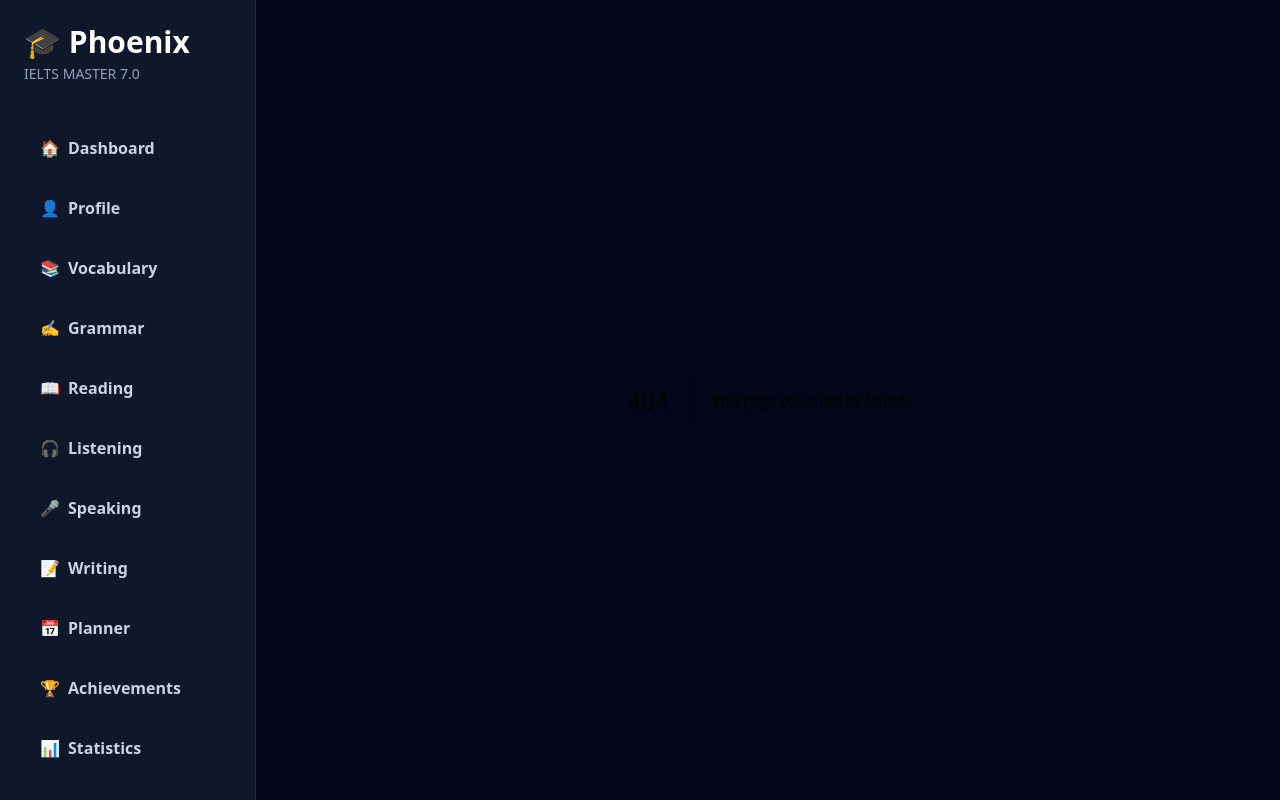
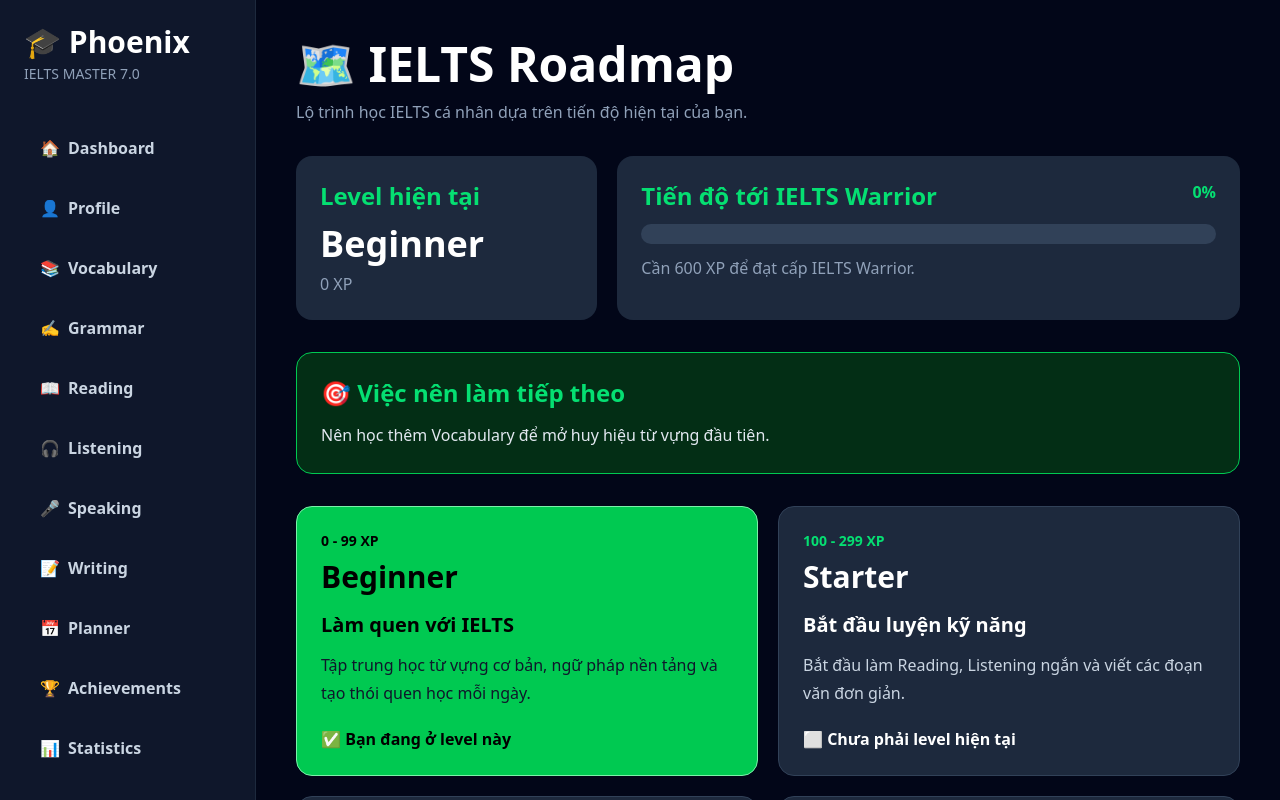
Before and after one commit to vominhhy369-svg/phoenix-ielts, a Next.js app: page /roadmap in a window 1280 px wide. Before the commit this address had no page. Shown: the top 800 px of the page. Built offline with nearby package versions, Linux system fonts and the light colour scheme.

Commit message:
Add IELTS roadmap page

```diff
--- /dev/null
+++ b/app/roadmap/page.tsx
@@ -0,0 +1,206 @@
+"use client";
+
+import { useEffect, useState } from "react";
+
+const stages = [
+  {
+    level: "Beginner",
+    xp: "0 - 99 XP",
+    title: "Làm quen với IELTS",
+    description:
+      "Tập trung học từ vựng cơ bản, ngữ pháp nền tảng và tạo thói quen học mỗi ngày.",
+  },
+  {
+    level: "Starter",
+    xp: "100 - 299 XP",
+    title: "Bắt đầu luyện kỹ năng",
+    description:
+      "Bắt đầu làm Reading, Listening ngắn và viết các đoạn văn đơn giản.",
+  },
+  {
+    level: "Learner",
+    xp: "300 - 599 XP",
+    title: "Tăng tốc luyện đề",
+    description:
+      "Luyện đều 4 kỹ năng, theo dõi điểm Reading/Listening và cải thiện Writing.",
+  },
+  {
+    level: "IELTS Warrior",
+    xp: "600+ XP",
+    title: "Sẵn sàng bứt phá",
+    description:
+      "Duy trì streak, làm bài đầy đủ và luyện theo format gần giống đề thi thật.",
+  },
+];
+
+export default function Roadmap() {
+  const [learnedWords, setLearnedWords] = useState<string[]>([]);
+  const [grammarLessons, setGrammarLessons] = useState<string[]>([]);
+  const [plannerTasks, setPlannerTasks] = useState<string[]>([]);
+  const [hasWriting, setHasWriting] = useState(false);
+  const [readingBestScore, setReadingBestScore] = useState("Chưa có");
+  const [listeningBestScore, setListeningBestScore] = useState("Chưa có");
+  const [streak, setStreak] = useState(0);
+
+  useEffect(() => {
+    setLearnedWords(JSON.parse(localStorage.getItem("learnedWords") || "[]"));
+
+    setGrammarLessons(
+      JSON.parse(localStorage.getItem("completedGrammarLessons") || "[]")
+    );
+
+    setPlannerTasks(JSON.parse(localStorage.getItem("plannerTasks") || "[]"));
+
+    const essay = localStorage.getItem("writingEssay") || "";
+    setHasWriting(essay.trim().length > 0);
+
+    const reading = localStorage.getItem("readingBestScore");
+    const listening = localStorage.getItem("listeningBestScore");
+    const savedStreak = localStorage.getItem("streakCount");
+
+    if (reading) setReadingBestScore(`${reading}/3`);
+    if (listening) setListeningBestScore(`${listening}/3`);
+    if (savedStreak) setStreak(Number(savedStreak));
+  }, []);
+
+  const readingXP =
+    readingBestScore === "Chưa có"
+      ? 0
+      : Number(readingBestScore.split("/")[0]) * 20;
+
+  const listeningXP =
+    listeningBestScore === "Chưa có"
+      ? 0
+      : Number(listeningBestScore.split("/")[0]) * 20;
+
+  const totalXP =
+    learnedWords.length * 10 +
+    grammarLessons.length * 30 +
+    plannerTasks.length * 20 +
+    readingXP +
+    listeningXP +
+    streak * 25 +
+    (hasWriting ? 50 : 0);
+
+  let currentLevel = "Beginner";
+
+  if (totalXP >= 600) {
+    currentLevel = "IELTS Warrior";
+  } else if (totalXP >= 300) {
+    currentLevel = "Learner";
+  } else if (totalXP >= 100) {
+    currentLevel = "Starter";
+  }
+
+  const progressToWarrior = Math.min(Math.round((totalXP / 600) * 100), 100);
+
+  let nextSuggestion = "Hãy bắt đầu bằng Vocabulary và Planner hôm nay.";
+
+  if (learnedWords.length < 4) {
+    nextSuggestion = "Nên học thêm Vocabulary để mở huy hiệu từ vựng đầu tiên.";
+  } else if (grammarLessons.length < 1) {
+    nextSuggestion = "Nên hoàn thành ít nhất 1 bài Grammar.";
+  } else if (readingBestScore === "Chưa có") {
+    nextSuggestion = "Nên làm 1 bài Reading để lưu điểm đầu tiên.";
+  } else if (listeningBestScore === "Chưa có") {
+    nextSuggestion = "Nên làm 1 bài Listening để lưu điểm đầu tiên.";
+  } else if (!hasWriting) {
+    nextSuggestion = "Nên viết và lưu 1 bài Writing đầu tiên.";
+  } else if (plannerTasks.length < 6) {
+    nextSuggestion = "Nên hoàn thành đủ 6 nhiệm vụ trong Planner hôm nay.";
+  } else {
+    nextSuggestion = "Rất tốt! Hãy duy trì streak và luyện đều mỗi ngày.";
+  }
+
+  return (
+    <div className="min-h-screen bg-slate-950 text-white p-5 md:p-10">
+      <h1 className="text-4xl md:text-5xl font-bold mb-3">
+        🗺️ IELTS Roadmap
+      </h1>
+
+      <p className="text-slate-400 mb-8">
+        Lộ trình học IELTS cá nhân dựa trên tiến độ hiện tại của bạn.
+      </p>
+
+      <div className="grid grid-cols-1 xl:grid-cols-3 gap-5 mb-8">
+        <div className="bg-slate-800 rounded-2xl p-6">
+          <h2 className="text-2xl font-bold text-green-400">Level hiện tại</h2>
+
+          <p className="mt-3 text-4xl font-bold">{currentLevel}</p>
+
+          <p className="mt-2 text-slate-400">{totalXP} XP</p>
+        </div>
+
+        <div className="bg-slate-800 rounded-2xl p-6 xl:col-span-2">
+          <div className="flex justify-between mb-3">
+            <h2 className="text-2xl font-bold text-green-400">
+              Tiến độ tới IELTS Warrior
+            </h2>
+
+            <p className="font-bold text-green-400">{progressToWarrior}%</p>
+          </div>
+
+          <div className="w-full h-5 bg-slate-700 rounded-full">
+            <div
+              className="h-5 bg-green-500 rounded-full"
+              style={{ width: `${progressToWarrior}%` }}
+            ></div>
+          </div>
+
+          <p className="mt-3 text-slate-400">
+            Cần 600 XP để đạt cấp IELTS Warrior.
+          </p>
+        </div>
+      </div>
+
+      <div className="bg-green-950 border border-green-500 rounded-2xl p-6 mb-8">
+        <h2 className="text-2xl font-bold text-green-400 mb-3">
+          🎯 Việc nên làm tiếp theo
+        </h2>
+
+        <p className="text-slate-200 leading-7">{nextSuggestion}</p>
+      </div>
+
+      <div className="grid grid-cols-1 md:grid-cols-2 gap-5">
+        {stages.map((stage) => {
+          const isCurrent = stage.level === currentLevel;
+
+          return (
+            <div
+              key={stage.level}
+              className={`rounded-2xl p-6 border transition ${
+                isCurrent
+                  ? "bg-green-500 text-black border-green-300"
+                  : "bg-slate-800 text-white border-slate-700"
+              }`}
+            >
+              <p
+                className={`text-sm font-bold ${
+                  isCurrent ? "text-black" : "text-green-400"
+                }`}
+              >
+                {stage.xp}
+              </p>
+
+              <h2 className="text-3xl font-bold mt-2">{stage.level}</h2>
+
+              <h3 className="text-xl font-bold mt-4">{stage.title}</h3>
+
+              <p
+                className={`mt-3 leading-7 ${
+                  isCurrent ? "text-slate-900" : "text-slate-300"
+                }`}
+              >
+                {stage.description}
+              </p>
+
+              <p className="mt-5 font-bold">
+                {isCurrent ? "✅ Bạn đang ở level này" : "⬜ Chưa phải level hiện tại"}
+              </p>
+            </div>
+          );
+        })}
+      </div>
+    </div>
+  );
+}
```
